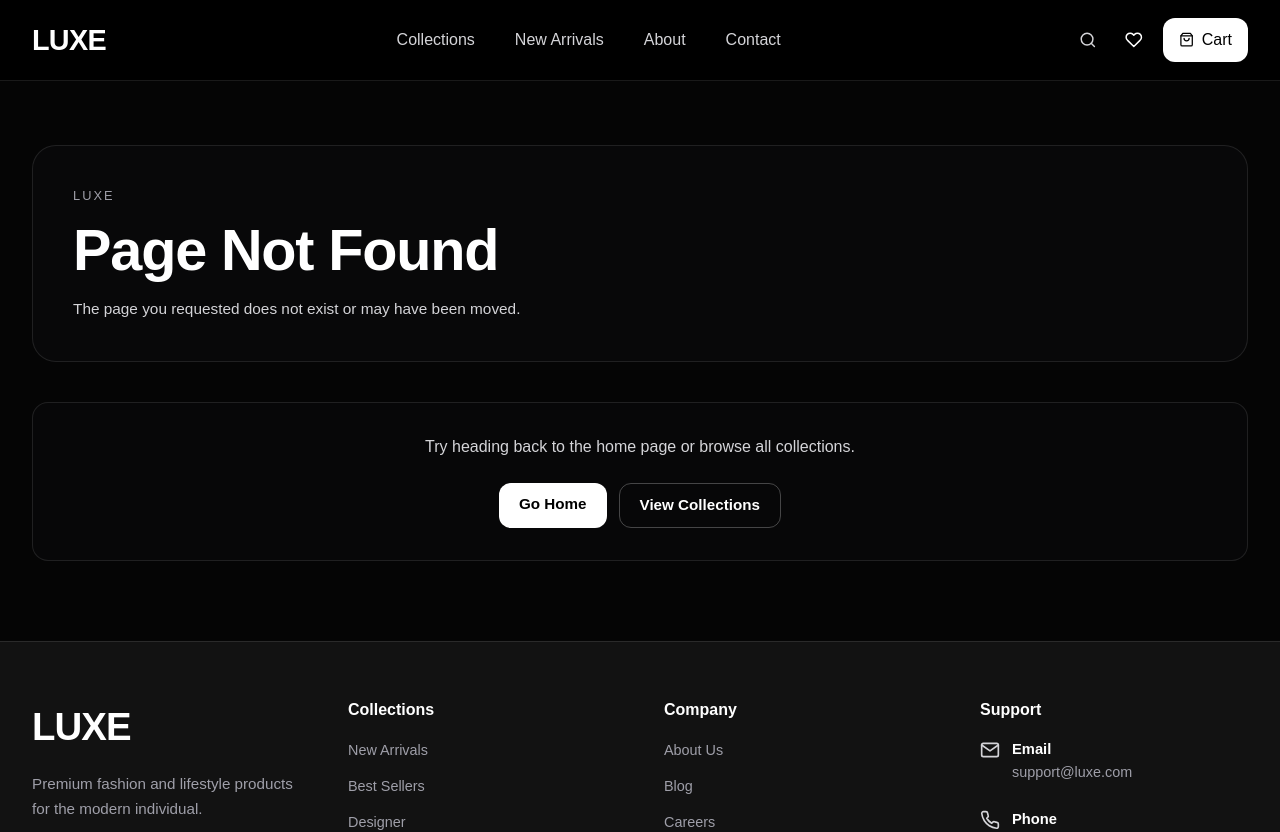
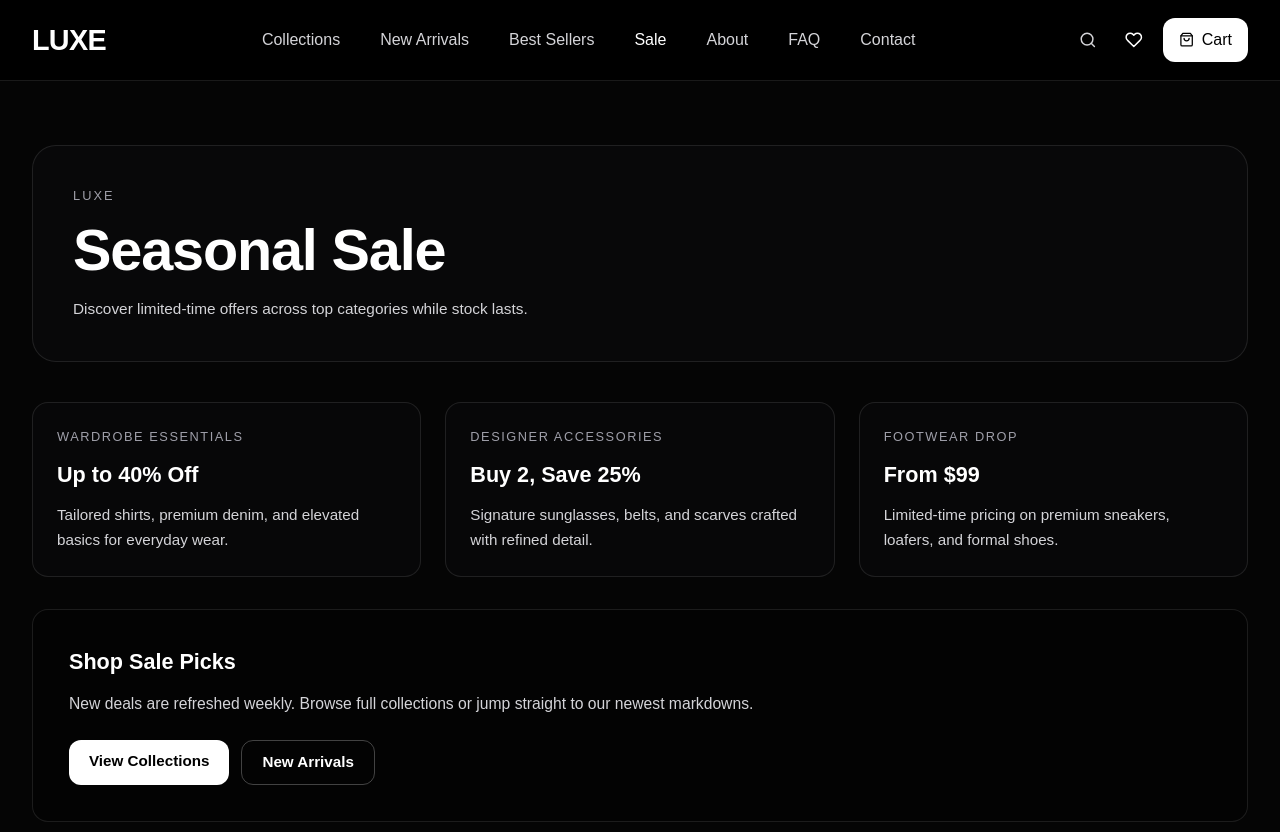
Before and after one commit to Aayush7105/E-commerce_Platfrorm, a React (Vite) app: page /sale in a window 1280 px wide. Shown: the top 832 px of the page. Built offline with nearby package versions, Linux system fonts and the light colour scheme; no server answers.

Commit message:
readme updated

```diff
--- a/src/App.jsx
+++ b/src/App.jsx
@@ -1,10 +1,13 @@
 import { BrowserRouter, Navigate, Route, Routes } from 'react-router-dom'
 import HomePage from './components/HomePage'
 import AboutPage from './components/pages/AboutPage'
+import BestSellersPage from './components/pages/BestSellersPage'
 import CollectionsPage from './components/pages/CollectionsPage'
 import ContactPage from './components/pages/ContactPage'
+import FaqPage from './components/pages/FaqPage'
 import NewArrivalsPage from './components/pages/NewArrivalsPage'
 import NotFoundPage from './components/pages/NotFoundPage'
+import SalePage from './components/pages/SalePage'
 
 function App() {
   return (
@@ -13,7 +16,10 @@ function App() {
         <Route path="/" element={<HomePage />} />
         <Route path="/collections" element={<CollectionsPage />} />
         <Route path="/new-arrivals" element={<NewArrivalsPage />} />
+        <Route path="/best-sellers" element={<BestSellersPage />} />
+        <Route path="/sale" element={<SalePage />} />
         <Route path="/about" element={<AboutPage />} />
+        <Route path="/faq" element={<FaqPage />} />
         <Route path="/contact" element={<ContactPage />} />
         <Route path="/home" element={<Navigate to="/" replace />} />
         <Route path="*" element={<NotFoundPage />} />
--- a/src/components/home/homeData.js
+++ b/src/components/home/homeData.js
@@ -1,7 +1,10 @@
 export const navLinks = [
   { label: 'Collections', to: '/collections' },
   { label: 'New Arrivals', to: '/new-arrivals' },
+  { label: 'Best Sellers', to: '/best-sellers' },
+  { label: 'Sale', to: '/sale' },
   { label: 'About', to: '/about' },
+  { label: 'FAQ', to: '/faq' },
   { label: 'Contact', to: '/contact' },
 ]
 
--- /dev/null
+++ b/src/components/pages/BestSellersPage.jsx
@@ -0,0 +1,26 @@
+import ProductCard from '../home/ProductCard'
+import { featuredCollections } from '../home/homeData'
+import PageLayout from './PageLayout'
+
+const bestSellers = [...featuredCollections]
+  .sort((firstItem, secondItem) => Number(secondItem.rating) - Number(firstItem.rating))
+  .slice(0, 6)
+
+function BestSellersPage() {
+  return (
+    <PageLayout
+      title="Best Sellers"
+      subtitle="The most-loved picks chosen by customers for quality, comfort, and standout style."
+    >
+      <section>
+        <div className="grid grid-cols-1 gap-8 md:grid-cols-2 xl:grid-cols-3">
+          {bestSellers.map((product) => (
+            <ProductCard key={product.id} product={product} />
+          ))}
+        </div>
+      </section>
+    </PageLayout>
+  )
+}
+
+export default BestSellersPage
--- /dev/null
+++ b/src/components/pages/FaqPage.jsx
@@ -0,0 +1,44 @@
+import PageLayout from './PageLayout'
+
+const faqs = [
+  {
+    question: 'How long does shipping take?',
+    answer:
+      'Standard shipping usually arrives within 3 to 5 business days. Express delivery options are available at checkout.',
+  },
+  {
+    question: 'Can I return an item if it does not fit?',
+    answer:
+      'Yes. You can request a return within 14 days of delivery as long as the item is unused and in original condition.',
+  },
+  {
+    question: 'Do you offer international delivery?',
+    answer:
+      'We currently ship to select countries. Shipping availability and rates are calculated automatically at checkout.',
+  },
+  {
+    question: 'How do I track my order?',
+    answer:
+      'Once your order is dispatched, we send a confirmation email with a tracking link so you can monitor delivery updates.',
+  },
+]
+
+function FaqPage() {
+  return (
+    <PageLayout
+      title="Frequently Asked Questions"
+      subtitle="Quick answers to common questions about orders, delivery, and returns."
+    >
+      <section className="grid gap-5">
+        {faqs.map((item) => (
+          <article key={item.question} className="rounded-2xl border border-white/10 bg-zinc-950/70 p-6 sm:p-7">
+            <h2 className="m-0 text-[1.12rem] font-semibold">{item.question}</h2>
+            <p className="mt-3 text-[0.95rem] leading-relaxed text-zinc-300">{item.answer}</p>
+          </article>
+        ))}
+      </section>
+    </PageLayout>
+  )
+}
+
+export default FaqPage
--- /dev/null
+++ b/src/components/pages/SalePage.jsx
@@ -0,0 +1,62 @@
+import { Link } from 'react-router-dom'
+import PageLayout from './PageLayout'
+
+const saleHighlights = [
+  {
+    title: 'Wardrobe Essentials',
+    discount: 'Up to 40% Off',
+    description: 'Tailored shirts, premium denim, and elevated basics for everyday wear.',
+  },
+  {
+    title: 'Designer Accessories',
+    discount: 'Buy 2, Save 25%',
+    description: 'Signature sunglasses, belts, and scarves crafted with refined detail.',
+  },
+  {
+    title: 'Footwear Drop',
+    discount: 'From $99',
+    description: 'Limited-time pricing on premium sneakers, loafers, and formal shoes.',
+  },
+]
+
+function SalePage() {
+  return (
+    <PageLayout
+      title="Seasonal Sale"
+      subtitle="Discover limited-time offers across top categories while stock lasts."
+    >
+      <section className="grid gap-6 md:grid-cols-3">
+        {saleHighlights.map((highlight) => (
+          <article key={highlight.title} className="rounded-2xl border border-white/10 bg-zinc-950/70 p-6">
+            <p className="m-0 text-[0.8rem] uppercase tracking-[0.12em] text-zinc-400">{highlight.title}</p>
+            <h2 className="mt-3 text-[1.35rem] font-semibold text-white">{highlight.discount}</h2>
+            <p className="mt-3 text-[0.95rem] leading-relaxed text-zinc-300">{highlight.description}</p>
+          </article>
+        ))}
+      </section>
+
+      <section className="mt-8 rounded-2xl border border-white/10 bg-black/40 p-7 sm:p-9">
+        <h2 className="m-0 text-[1.35rem] font-semibold">Shop Sale Picks</h2>
+        <p className="mt-3 max-w-3xl text-[0.98rem] leading-relaxed text-zinc-300">
+          New deals are refreshed weekly. Browse full collections or jump straight to our newest markdowns.
+        </p>
+        <div className="mt-6 flex flex-wrap gap-3">
+          <Link
+            to="/collections"
+            className="rounded-xl bg-white px-5 py-2.5 text-[0.95rem] font-semibold text-black no-underline transition hover:bg-zinc-200"
+          >
+            View Collections
+          </Link>
+          <Link
+            to="/new-arrivals"
+            className="rounded-xl border border-white/25 px-5 py-2.5 text-[0.95rem] font-semibold text-white no-underline transition hover:border-white/45"
+          >
+            New Arrivals
+          </Link>
+        </div>
+      </section>
+    </PageLayout>
+  )
+}
+
+export default SalePage
```
Also changed, not shown: 1 other file (tests, documents, lock files or other folders).
